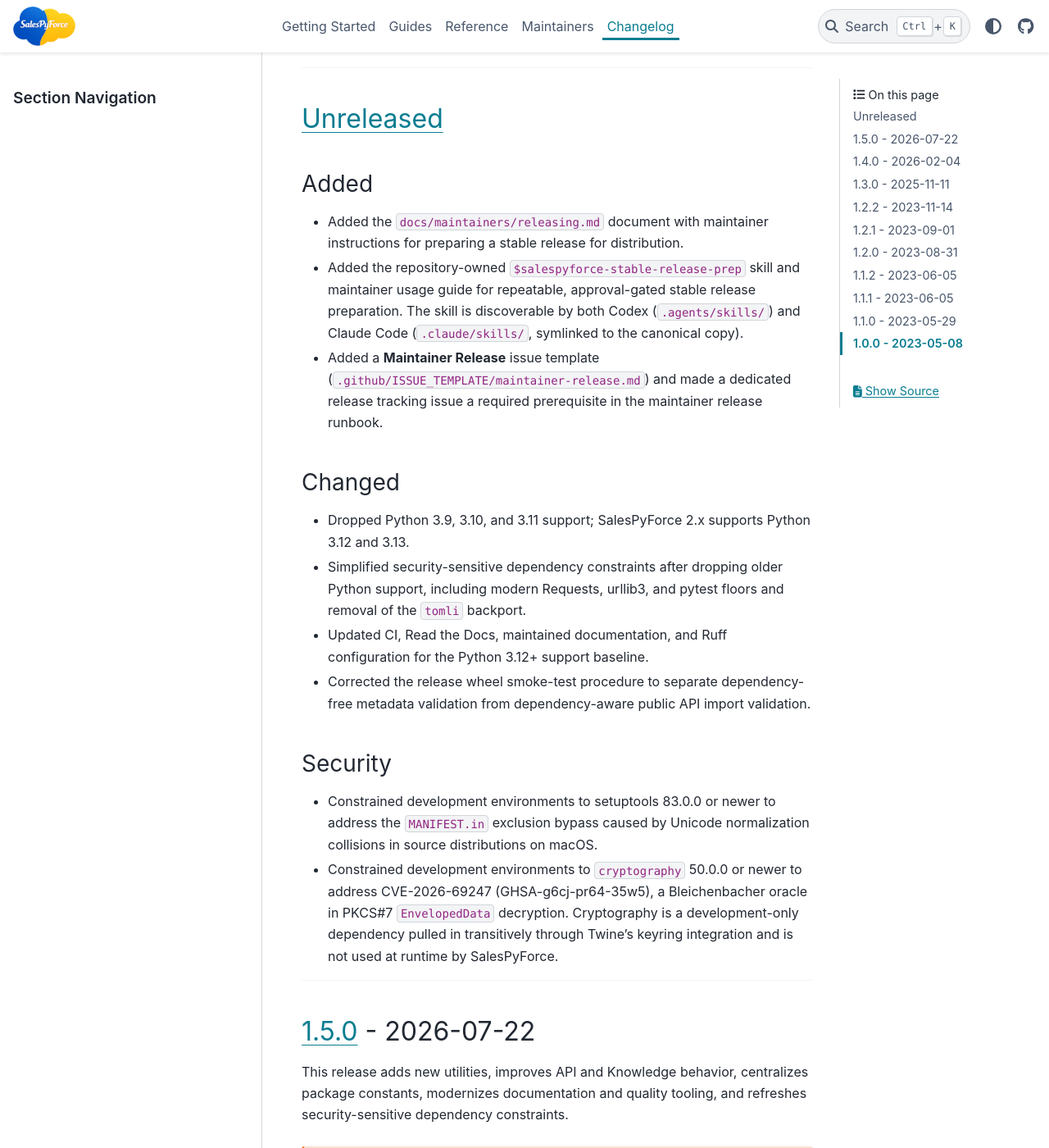
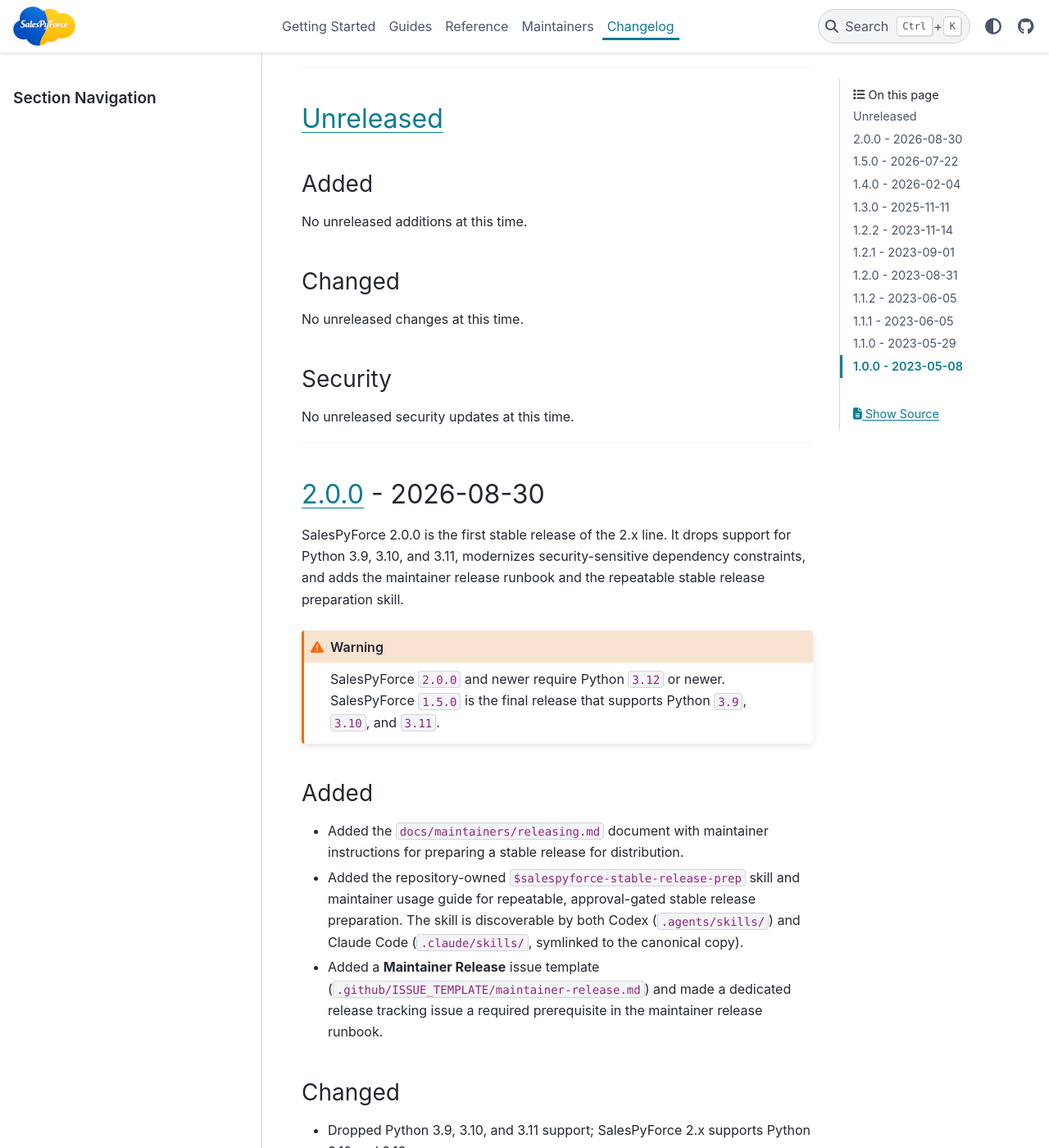
Before and after one commit to jeffshurtliff/salespyforce, a Sphinx documentation site: the page built from docs/CHANGELOG.md, in a window 1280 px wide and 1400 px high, scrolled down 270 px. Shown: the whole window at 82% size. Built offline with Sphinx 7.4.7 and the PyData theme 0.15.4, drawn with Linux system fonts in a browser that asks for light colours; some of the changed text lies outside the part shown.

Commit message:
Prepared salespyforce 2.0.0 release (#26)
Promoted the version from 2.0.0.dev0 to 2.0.0 and finalized docs/CHANGELOG.md
with a dated 2.0.0 section, a reset Unreleased skeleton, renamed MyST targets,
and updated comparison links.

Removed the deprecated salespyforce.utils.core_utils.display_warning function
(deprecated in 1.4.0, scheduled for removal in 2.0.0); get_file_type now calls
salespyforce.errors.handlers.display_warning directly.

Co-Authored-By: Claude Sonnet 5 <noreply@anthropic.com>
Claude-Session: https://claude.ai/code/session_018RZLQRFudVYStdQGVp3Pvj

````diff
--- a/docs/CHANGELOG.md
+++ b/docs/CHANGELOG.md
@@ -13,6 +13,35 @@ and this project adheres to [Semantic Versioning](https://semver.org/spec/v2.0.0
 (unreleased-added)=
 ### Added
 
+No unreleased additions at this time.
+
+(unreleased-changed)=
+### Changed
+
+No unreleased changes at this time.
+
+(unreleased-security)=
+### Security
+
+No unreleased security updates at this time.
+
+---
+(relnotes-2.0.0)=
+## [2.0.0] - 2026-08-30
+
+SalesPyForce 2.0.0 is the first stable release of the 2.x line. It drops support
+for Python 3.9, 3.10, and 3.11, modernizes security-sensitive dependency
+constraints, and adds the maintainer release runbook and the repeatable stable
+release preparation skill.
+
+```{warning}
+SalesPyForce `2.0.0` and newer require Python `3.12` or newer. SalesPyForce
+`1.5.0` is the final release that supports Python `3.9`, `3.10`, and `3.11`.
+```
+
+(relnotes-2.0.0-added)=
+### Added
+
 - Added the `docs/maintainers/releasing.md` document with maintainer instructions for
   preparing a stable release for distribution.
 - Added the repository-owned `$salespyforce-stable-release-prep` skill and
@@ -23,7 +52,7 @@ and this project adheres to [Semantic Versioning](https://semver.org/spec/v2.0.0
   (`.github/ISSUE_TEMPLATE/maintainer-release.md`) and made a dedicated release
   tracking issue a required prerequisite in the maintainer release runbook.
 
-(unreleased-changed)=
+(relnotes-2.0.0-changed)=
 ### Changed
 
 - Dropped Python 3.9, 3.10, and 3.11 support; SalesPyForce 2.x supports Python 3.12
@@ -36,7 +65,14 @@ and this project adheres to [Semantic Versioning](https://semver.org/spec/v2.0.0
 - Corrected the release wheel smoke-test procedure to separate dependency-free
   metadata validation from dependency-aware public API import validation.
 
-(unreleased-security)=
+(relnotes-2.0.0-removed)=
+### Removed
+
+- Removed the deprecated {py:func}`salespyforce.utils.core_utils.display_warning`
+  function, which was deprecated in 1.4.0 and scheduled for removal in 2.0.0. Use
+  {py:func}`salespyforce.errors.handlers.display_warning` instead.
+
+(relnotes-2.0.0-security)=
 ### Security
 
 - Constrained development environments to setuptools 83.0.0 or newer to address
@@ -329,7 +365,8 @@ features and functionality.
 
 
 <!-- The reference definitions are listed below -->
-[Unreleased]: https://github.com/jeffshurtliff/salespyforce/compare/1.5.0...HEAD
+[Unreleased]: https://github.com/jeffshurtliff/salespyforce/compare/2.0.0...HEAD
+[2.0.0]: https://github.com/jeffshurtliff/salespyforce/compare/1.5.0...2.0.0
 [1.5.0]: https://github.com/jeffshurtliff/salespyforce/compare/1.4.0...1.5.0
 [1.4.0]: https://github.com/jeffshurtliff/salespyforce/compare/1.3.0...1.4.0
 [1.3.0]: https://github.com/jeffshurtliff/salespyforce/compare/1.2.2...1.3.0
--- a/pyproject.toml
+++ b/pyproject.toml
@@ -3,7 +3,7 @@
 # --------------------------------------------------------------------
 [project]
 name = "salespyforce"
-version = "2.0.0.dev0"
+version = "2.0.0"
 description = "A Python toolset for performing Salesforce API calls"
 readme = "README.md"
 requires-python = ">=3.12,<3.14.0"
````
Also changed, not shown: 2 other files.
